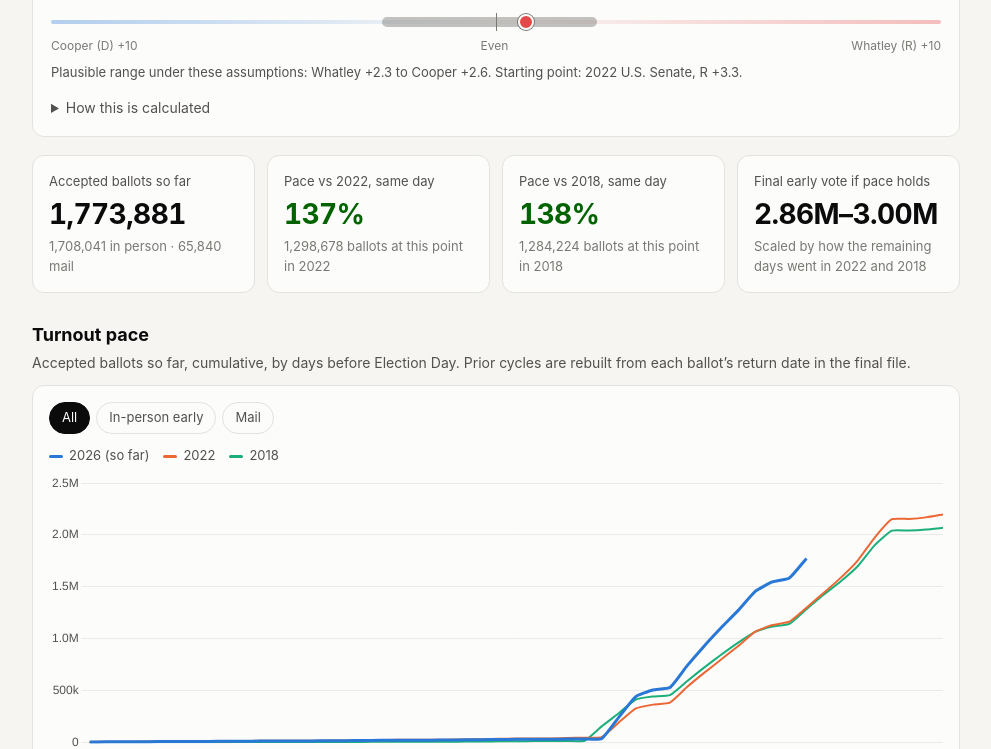
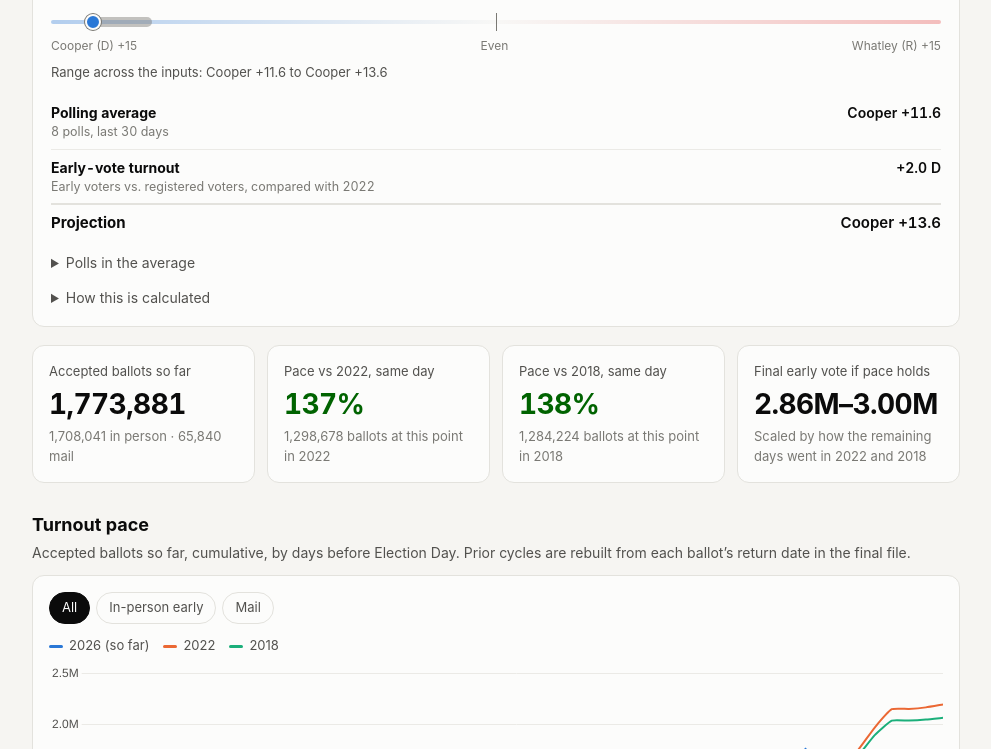
Before and after one commit to MoveBeyondFPTP/EV-Model, a plain HTML site: page docs/index.html in a window 1280 px wide. Shown: the part 351-1100 px from the top of the page, without its empty margins (144-1135 px from the left). Drawn offline with Linux system fonts and the light colour scheme.

Commit message:
Projection: environment + race polls + capped early-vote turnout adjustment
Co-Authored-By: Claude Opus 5.5 <noreply@anthropic.com>
Claude-Session: https://claude.ai/code/session_01FPHJUvWX1QcKpWrP17dBvA

```diff
--- a/docs/index.html
+++ b/docs/index.html
@@ -138,6 +138,14 @@ a { color: var(--accent); }
 .proj .method p { margin: 0 0 8px; }
 .proj .method ol { margin: 0 0 8px; padding-left: 20px; }
 .proj .method li { margin-bottom: 4px; }
+table.blocks { margin-top: 12px; font-size: 14px; }
+table.blocks td { padding: 7px 0; vertical-align: top; white-space: normal; }
+table.blocks td:last-child { text-align: right; white-space: nowrap; font-weight: 600; padding-left: 12px; }
+table.blocks td .muted { font-size: 12.5px; }
+table.blocks tr.total td { border-top: 2px solid var(--border); border-bottom: none; font-size: 15px; }
+.proj details.polls { margin-top: 10px; }
+.proj details.polls table { font-size: 13px; }
+.proj .proj-races { grid-template-columns: repeat(auto-fit, minmax(300px, 1fr)); }
 .linkbtn { font: inherit; font-size: 14px; background: none; border: none; padding: 4px 0; color: var(--accent); cursor: pointer; }
 </style>
 </head>
@@ -156,7 +164,7 @@ a { color: var(--accent); }
   <div class="callout" id="error"></div>
 
   <div class="card proj" id="proj" hidden>
-    <div class="proj-head"><span class="eyebrow">Preliminary projection</span><span class="muted">Based only on who has voted early so far. Not a forecast.</span></div>
+    <div class="proj-head"><span class="eyebrow">Preliminary projection</span><span class="muted">National environment, race polling and early-vote turnout combined. Not a forecast.</span></div>
     <div class="proj-races" id="projRaces"></div>
     <details><summary>How this is calculated</summary><div class="method" id="projMethod"></div></details>
   </div>
@@ -265,7 +273,7 @@ a { color: var(--accent); }
   const css = name => getComputedStyle(document.documentElement).getPropertyValue(name).trim();
   const esc = s => String(s).replace(/[&<>"]/g, c => ({ "&": "&amp;", "<": "&lt;", ">": "&gt;", '"': "&quot;" }[c]));
 
-  let D = {}, C = {}, MAN, cur, DAY, charts = {};
+  let D = {}, C = {}, MAN, POLLS = null, REG = {}, cur, DAY, charts = {};
 
   function cumsum(a) { let s = 0; return a.map(v => (s += v)); }
   // Value of a daily series at a given days-out, cumulative through that day.
@@ -306,44 +314,57 @@ a { color: var(--accent); }
     years.forEach((y, i) => { if (res[i]) D[y] = res[i]; });
     const cal = await Promise.all(calYears.map(get));
     calYears.forEach((y, i) => { if (cal[i]) C[y] = cal[i]; });
+    [POLLS, REG] = await Promise.all([get("polls"), get("registration")]);
+    REG = REG || {};
     cur = D[man.current];
     if (!cur) throw new Error("No 2026 data yet.");
     DAY = cur.as_of_days_out;
   }
 
   // ---------- Preliminary projection ----------
-  // Start from a past result for the same office, then move it by part of the
-  // change in the early electorate's party mix versus that year at the same
-  // day before the election. Only part, because much of an early-vote shift
-  // is voters changing *when* they vote, not who turns out.
+  // A. Environment: the state's most recent result, moved by the change in the
+  //    national generic ballot since then (uniform swing).
+  // B. Polls: blend A with the race's own polling average, leaning on polls
+  //    more as more of them come in.
+  // C. Early vote: a small turnout adjustment. Compare how much more Democratic
+  //    the early electorate is than the registered pool, against the same
+  //    comparison in the last midterm. Counted at 25%, capped at ±2 points.
   const P_ASSUME = { dem: 0.92, rep: 0.92, una: 0.50, oth: 0.45 };
-  // Share of the early-vote shift to count. Taken from the calibration pair
-  // (how much of that cycle's shift showed up in the result), shrunk halfway
-  // toward a neutral 50% because one past cycle is thin evidence.
-  const W_PRIOR = 0.5, W_MIN = 0.15, W_MAX = 0.75, P_UNA = [0.45, 0.50, 0.55];
-  let P_WEIGHT = W_PRIOR, P_WEIGHTS = [W_MIN, W_PRIOR, W_MAX], CAL = null;
-  function calibrate() {
-    const cal = MAN.calibration;
-    CAL = null; P_WEIGHT = W_PRIOR;
-    if (!(cal && C[cal.from.year] && C[cal.to.year] && C[cal.from.year].days_out[0] >= DAY)) return;
-    const sh = implied(C[cal.to.year], DAY, P_ASSUME) - implied(C[cal.from.year], DAY, P_ASSUME);
-    const move = cal.to.margin - cal.from.margin;
-    const observed = Math.abs(sh) > 0.5 ? Math.max(0, Math.min(1, move / sh)) : null;
-    if (observed != null) P_WEIGHT = Math.max(W_MIN, Math.min(W_MAX, (observed + W_PRIOR) / 2));
-    P_WEIGHTS = [W_MIN, P_WEIGHT, W_MAX];
-    CAL = { cal, sh, move, observed };
+  const C_WEIGHT = 0.25, C_WEIGHTS = [0, 0.25, 0.5], C_CAP = 2, POLL_W_MAX = 0.8;
+  const lastName = n => n.trim().split(/\s+/).pop();
+  const clamp = (x, lo, hi) => Math.max(lo, Math.min(hi, x));
+  function implied(data, day, a) { return margin(partyCounts(data, day), a); }
+  function regMargin(y, a) { const r = REG[y]; return r ? margin(r, a) : null; }
+  // How much more Democratic the early electorate is than registration, in implied-margin points.
+  function excess(data, regYear, day, a = P_ASSUME) {
+    const rm = regMargin(regYear, a);
+    return data && rm != null ? implied(data, day, a) - rm : null;
   }
-  const lastName = n => n.trim().split(/\s+/).pop();
-  function implied(data, day, a) { return margin(partyCounts(data, day), a); }
+  function turnoutSignal() {
+    const by = MAN.baselines[0];
+    const a = excess(cur, cur.year, DAY), b = excess(D[by], by, DAY);
+    return a == null || b == null ? null : { value: a - b, now: a, then: b, year: by };
+  }
+  function environment() {
+    const g = POLLS && POLLS.generic && POLLS.generic.avg;
+    const env = MAN.environment, prior = MAN.national && MAN.national.prior;
+    if (g == null || !env || !prior) return null;
+    return { generic: g, n: POLLS.generic.n, prior, env, swing: g - prior.margin, margin: env.margin + (g - prior.margin) };
+  }
   function projectRace(race) {
-    const base = D[race.baseline.year];
-    if (!base) return null;
-    const run = (w, a) => race.baseline.margin + w * (implied(cur, DAY, a) - implied(base, DAY, a));
-    const center = run(P_WEIGHT, P_ASSUME);
+    const A = environment();
+    const pr = POLLS && POLLS.races && POLLS.races[race.office];
+    const P = pr && pr.avg != null ? pr : null;
+    if (!A && !P) return null;
+    const wp = P ? (A ? Math.min(POLL_W_MAX, P.n / (P.n + 2)) : 1) : 0;
+    const start = P && A ? wp * P.avg + (1 - wp) * A.margin : P ? P.avg : A.margin;
+    const sig = turnoutSignal();
+    const adjAt = k => sig ? clamp(k * sig.value, -C_CAP, C_CAP) : 0;
+    const adj = adjAt(C_WEIGHT);
+    const starts = [start]; if (A) starts.push(A.margin); if (P) starts.push(P.avg);
     const all = [];
-    for (const w of P_WEIGHTS) for (const u of P_UNA) all.push(run(w, { ...P_ASSUME, una: u }));
-    return { center, lo: Math.min(...all), hi: Math.max(...all),
-             shift: implied(cur, DAY, P_ASSUME) - implied(base, DAY, P_ASSUME) };
+    for (const st of starts) for (const k of C_WEIGHTS) all.push(st + adjAt(k));
+    return { A, P, wp, start, sig, adj, center: start + adj, lo: Math.min(...all), hi: Math.max(...all) };
   }
   function nameMargin(m, race) {
     if (Math.abs(m) < 0.05) return "Even";
@@ -353,53 +374,71 @@ a { color: var(--accent); }
     const leader = p.center > 0 ? lastName(race.dem) : lastName(race.rep);
     if (p.lo < 0 && p.hi > 0) return Math.abs(p.center) < 0.5 ? "Toss-up" : `Toss-up, slight edge ${leader}`;
     const a = Math.abs(p.center);
-    return `${a < 3 ? "Tilt" : a < 6 ? "Lean" : "Likely"} ${leader}`;
+    return `${a < 3 ? "Tilt" : a < 7 ? "Lean" : a < 12 ? "Likely" : "Solid"} ${leader}`;
   }
-  const signed = (m, dLabel = "D", rLabel = "R") => Math.abs(m) < 0.05 ? "even" : `${m > 0 ? dLabel : rLabel} +${Math.abs(m).toFixed(1)}`;
+  const signed = (m, dLabel = "D", rLabel = "R") => m == null || !isFinite(m) ? "–" : Math.abs(m) < 0.05 ? "even" : `${m > 0 ? dLabel : rLabel} +${Math.abs(m).toFixed(1)}`;
+  const shortDate = iso => new Date(iso + "T12:00:00").toLocaleDateString("en-US", { month: "short", day: "numeric" });
+  const POP = { lv: "Likely voters", rv: "Registered voters", a: "Adults" };
+
   function projection() {
-    calibrate();
     const races = (MAN.races || []).map(r => ({ race: r, p: projectRace(r) })).filter(x => x.p);
     const box = document.getElementById("proj");
     if (!races.length) { box.hidden = true; return; }
     box.hidden = false;
-    const SPAN = 10;
-    const pos = m => 50 - Math.max(-SPAN, Math.min(SPAN, m)) / SPAN * 50;  // D on the left
+    const SPAN = 15;
+    const pos = m => 50 - clamp(m, -SPAN, SPAN) / SPAN * 50;  // D on the left
     document.getElementById("projRaces").innerHTML = races.map(({ race, p }) => {
       const lead = p.center > 0.05 ? "d" : p.center < -0.05 ? "r" : "";
+      const tossup = p.lo < 0 && p.hi > 0;
       const left = pos(p.hi), right = pos(p.lo);
+      const nm = m => esc(nameMargin(m, race));
+      const rows = [];
+      if (p.A) rows.push(["Environment", `${esc(p.A.env.label)} (${signed(p.A.env.margin)}), shifted ${signed(p.A.swing)} for the national mood`, nm(p.A.margin)]);
+      if (p.P) rows.push(["Polling average", `${p.P.n} poll${p.P.n === 1 ? "" : "s"}, last ${p.P.window_days} days`, nm(p.P.avg)]);
+      if (p.A && p.P) rows.push(["Blend", `${Math.round(p.wp * 100)}% polls, ${Math.round((1 - p.wp) * 100)}% environment`, nm(p.start)]);
+      rows.push(["Early-vote turnout", p.sig ? `Early voters vs. registered voters, compared with ${p.sig.year}` : "Not available yet", p.sig ? `${p.adj >= 0 ? "+" : "−"}${Math.abs(p.adj).toFixed(1)} ${p.adj >= 0 ? "D" : "R"}` : "–"]);
+      const pollList = p.P ? `<details class="polls"><summary>Polls in the average</summary><div class="table-wrap"><table><thead><tr><th>Pollster</th><th>Ended</th><th>Sample</th><th>${esc(lastName(race.dem))}</th><th>${esc(lastName(race.rep))}</th><th>Margin</th></tr></thead><tbody>${
+        p.P.polls.map(x => `<tr><td>${x.url ? `<a href="${esc(x.url)}" rel="noopener" target="_blank">${esc(x.pollster)}</a>` : esc(x.pollster)}${x.partisan ? " <span class=muted>(partisan)</span>" : ""}</td><td>${shortDate(x.end_date)}</td><td>${x.sample_size ? fmt(x.sample_size) + " " : ""}${(x.population || "").toUpperCase()}</td><td>${x.dem}%</td><td>${x.rep}%</td><td class="${x.margin > 0 ? "d" : "r"}">${nm(x.margin)}</td></tr>`).join("")
+      }</tbody></table></div></details>` : "";
       return `<div class="race">
         <div class="office">${esc(race.office)}${race.note ? ` · ${esc(race.note)}` : ""}</div>
-        <div class="call ${p.lo < 0 && p.hi > 0 ? "" : lead}">${esc(nameMargin(p.center, race))}</div>
+        <div class="call ${tossup ? "" : lead}">${nm(p.center)}</div>
         <div class="rating">${esc(rating(p, race))}</div>
-        <div class="scale" role="img" aria-label="Projected margin ${esc(nameMargin(p.center, race))}, range ${esc(nameMargin(p.hi, race))} to ${esc(nameMargin(p.lo, race))}">
+        <div class="scale" role="img" aria-label="Projected margin ${nm(p.center)}, range ${nm(p.hi)} to ${nm(p.lo)}">
           <div class="track"></div><div class="mid"></div>
           <div class="band" style="left:${left}%;width:${Math.max(right - left, 1)}%"></div>
           <div class="dot" style="left:${pos(p.center)}%;background:${lead ? `var(--${lead === "d" ? "dem" : "rep"})` : "var(--text-3)"}"></div>
         </div>
         <div class="scale-labels"><span>${esc(lastName(race.dem))} (D) +${SPAN}</span><span>Even</span><span>${esc(lastName(race.rep))} (R) +${SPAN}</span></div>
-        <div class="range">Plausible range under these assumptions: ${esc(nameMargin(p.lo, race))} to ${esc(nameMargin(p.hi, race))}. Starting point: ${esc(race.baseline.label)}, ${signed(race.baseline.margin)}.</div>
+        <div class="range">Range across the inputs: ${nm(p.lo)} to ${nm(p.hi)}</div>
+        <table class="blocks"><tbody>${rows.map(([k, d, v]) => `<tr><td><b>${k}</b><div class="muted">${d}</div></td><td>${v}</td></tr>`).join("")}
+          <tr class="total"><td><b>Projection</b></td><td>${nm(p.center)}</td></tr></tbody></table>
+        ${pollList}
       </div>`;
     }).join("");
 
-    // Method + calibration
-    const first = races[0];
-    const by = first.race.baseline.year;
-    const pctW = w => Math.round(w * 100) + "%";
-    let calText = "";
-    if (CAL) {
-      const { cal, sh, move, observed } = CAL;
-      calText = `<p><strong>Where the ${pctW(P_WEIGHT)} comes from.</strong> At this point in ${cal.to.year}, the early vote was ${signed(sh)} compared with ${cal.from.year}, using the same assumptions. The ${esc(cal.to.label)} result actually moved ${signed(move)} (from ${signed(cal.from.margin)} to ${signed(cal.to.margin)}), so ${observed != null ? `only about ${pctW(observed)} of the early-vote shift showed up in the result` : "the early-vote shift was too small to learn from"}. That was a year when Republicans deliberately moved to early voting, which may make it unusually low, so the projection meets it halfway with a neutral 50%. Counting a flat 50% would have projected ${esc(signed(cal.from.margin + 0.5 * sh))} for ${cal.to.year}.</p>`;
+    // ---- Method text
+    const p0 = races[0].p;
+    const A = p0.A, sig = p0.sig;
+    const cal = MAN.calibration;
+    let backtest = "";
+    if (cal && C[cal.from.year] && C[cal.to.year] && REG[cal.from.year] && REG[cal.to.year] && cal.from.national_margin != null && C[cal.from.year].days_out[0] >= DAY) {
+      const s = excess(C[cal.to.year], cal.to.year, DAY) - excess(C[cal.from.year], cal.from.year, DAY);
+      const stateMove = cal.to.margin - cal.from.margin, natMove = cal.to.national_margin - cal.from.national_margin;
+      const rel = stateMove - natMove;
+      const adjCal = clamp(C_WEIGHT * s, -C_CAP, C_CAP);
+      const right = Math.sign(adjCal) === Math.sign(rel) && Math.abs(adjCal) > 0.05;
+      backtest = `<p><strong>How the early-vote adjustment did in ${cal.to.year}.</strong> At this point in ${cal.to.year}, the early electorate was ${signed(s)} compared with ${cal.from.year}, relative to registration. The adjustment would have moved the projection ${signed(adjCal)}. In fact ${esc(MAN.name)} ran ${signed(rel)} relative to the national swing (the state moved ${signed(stateMove)}, the nation ${signed(natMove)}), so the early vote pointed the <strong>${right ? "right" : "wrong"}</strong> way. That’s why it gets a small weight and a cap.</p>`;
     }
-    let html = `<ol>
-      <li><strong>Start from the last comparable result</strong>: ${esc(first.race.baseline.label)}, ${signed(first.race.baseline.margin)}.</li>
-      <li><strong>Turn early ballots into an implied margin</strong>, assuming ${P_ASSUME.dem * 100}% of registered Democrats and Republicans vote for their party’s candidate and unaffiliated voters split evenly. Do the same for ${by}’s early ballots ${DAY} days out.</li>
-      <li><strong>Measure the shift.</strong> Right now the 2026 early vote is ${signed(first.p.shift)} compared with ${by} at the same point.</li>
-      <li><strong>Count ${pctW(P_WEIGHT)} of that shift</strong> and add it to the starting point. Most early voters would vote anyway, so much of any shift is people changing <em>when</em> they vote rather than who turns out.</li>
+    const pollsN = races.filter(r => r.p.P).map(r => r.p.P.n);
+    document.getElementById("projMethod").innerHTML = `<ol>
+      <li><strong>Environment.</strong> ${A ? `Start from ${esc(A.env.label)}, ${signed(A.env.margin)}. Nationally that year was ${signed(A.prior.margin)}; the generic congressional ballot now averages ${signed(A.generic)} (${A.n} polls). Shifting the state by that ${signed(A.swing)} gives ${signed(A.margin)}. This assumes the state moves with the nation, which isn’t always true.` : "Generic-ballot polling isn’t available right now, so this step is skipped."}</li>
+      <li><strong>Polls.</strong> Blend in each race’s own polling average, which captures the candidates themselves. The more polls, the more weight they get: n ÷ (n + 2), up to ${Math.round(POLL_W_MAX * 100)}%.</li>
+      <li><strong>Early-vote turnout.</strong> ${sig ? `Under the same party-loyalty assumptions as the panel below, early voters are ${signed(sig.now)} compared with all registered voters, versus ${signed(sig.then)} at this point in ${sig.year}. That ${signed(sig.value)} difference is a turnout signal that registration changes can’t explain. It counts at ${Math.round(C_WEIGHT * 100)}%, capped at ±${C_CAP} points, because polls of likely voters already reflect much of the enthusiasm it measures.` : "Needs registration data, which isn’t loaded yet."}</li>
     </ol>
-    ${calText}
-    <p>The range covers counting ${pctW(W_MIN)} to ${pctW(W_MAX)} of the shift and unaffiliated voters splitting anywhere from 45/55 to 55/45. It leaves out polls, candidate quality, voters who switch parties, and the Election Day vote, which hasn’t happened yet.</p>
-    <p class="muted">This rests on one past test, so treat it as a rough rule of thumb, not a validated model. 2026 will add a second test.</p>`;
-    document.getElementById("projMethod").innerHTML = html;
+    ${backtest}
+    <p>The range runs between the environment-only and polls-only figures, with the early-vote adjustment counted at zero to double. Real polling misses can be larger. The projection leaves out late-deciding voters and the Election Day vote, which hasn’t happened yet.</p>
+    <p class="muted">Polls: <a href="${esc((POLLS && POLLS.source_url) || "https://votehub.com/polls/")}">VoteHub</a> (CC BY 4.0), averaged here: ${esc((POLLS && POLLS.method) || "")} Polls fetched ${POLLS ? new Date(POLLS.fetched_at).toLocaleString("en-US", { dateStyle: "medium", timeStyle: "short" }) : "–"}.</p>`;
   }
 
   function header() {
```
Also changed, not shown: 2 other files.
